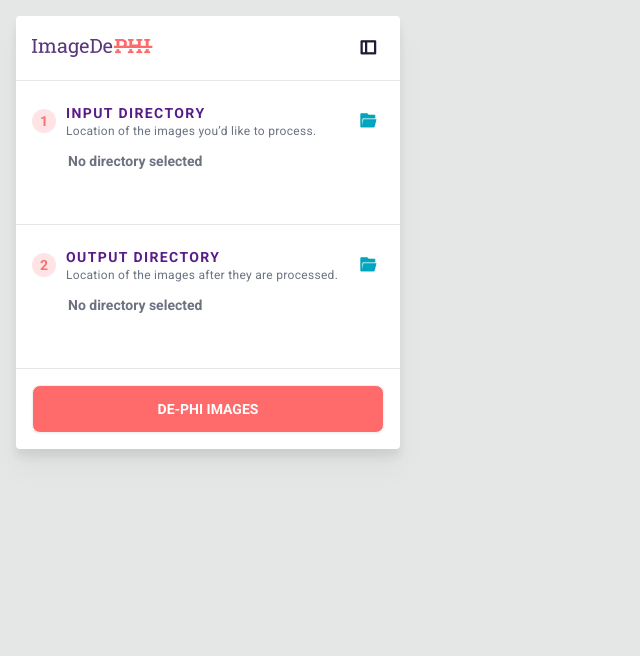
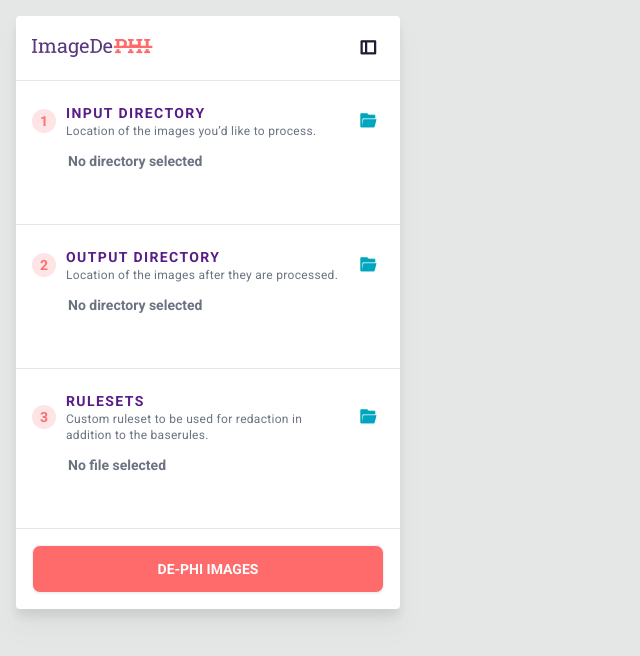
Before and after one commit to DigitalSlideArchive/ImageDePHI, a Vue app in the folder client/: page / in a window 1280 px wide. Shown: the top 656 px of the page, without its empty margins (0-640 px from the left). Built offline with nearby package versions, Linux system fonts and the light colour scheme; no server answers.

Commit message:
Add ruleset menu step to UI

```diff
--- a/client/src/HomePage.vue
+++ b/client/src/HomePage.vue
@@ -11,6 +11,7 @@ import ImageDataDisplay from "./components/ImageDataDisplay.vue";
 
 const inputModal = ref(null);
 const outputModal = ref(null);
+const rulesetModal = ref(null);
 const redactionModal = ref();
 const redacting = ref(false);
 const redactionComplete = ref(false);
@@ -39,6 +40,9 @@ ws.onmessage = (event) => {
 };
 
 const redact_images = async () => {
+  if (!selectedDirectories.value.inputDirectory || !selectedDirectories.value.outputDirectory) {
+    return;
+  }
   showImageTable.value = false;
   redacting.value = true;
   redactionModal.value.showModal();
@@ -89,6 +93,12 @@ const redact_images = async () => {
             help-text="Location of the images after they are processed."
             :output-modal="outputModal || undefined"
           />
+          <MenuSteps
+            :step-number="3"
+            step-title="Rulesets"
+            help-text="Custom ruleset to be used for redaction in addition to the baserules."
+            :ruleset-modal="rulesetModal || undefined"
+          />
           <FileBrowser
             ref="inputModal"
             :modal-id="'inputDirectory'"
@@ -100,11 +110,16 @@ const redact_images = async () => {
             :modal-id="'outputDirectory'"
             :title="'Output Directory'"
           />
+          <FileBrowser
+            ref="rulesetModal"
+            :modal-id="'rulesetDirectory'"
+            :title="'Ruleset Directory'"
+            />
           <div class="p-4 w-full">
             <button
               type="submit"
-              class="btn btn-block bg-accent text-white uppercase rounded-lg"
-              :disabled="redacting"
+              :class="`${!selectedDirectories.inputDirectory || !selectedDirectories.outputDirectory ? 'btn btn-block bg-accent text-white uppercase rounded-lg tooltip' : 'btn btn-block bg-accent text-white uppercase rounded-lg'}`"
+              data-tip="Please select input and output directories"
               @click="redact_images()"
             >
               De-phi Images
--- a/client/src/components/FileBrowser.vue
+++ b/client/src/components/FileBrowser.vue
@@ -25,6 +25,7 @@ const directoryData: Ref<DirectoryData> = ref({
   ancestors: [],
   children: [],
   childrenImages: [],
+  childrenYaml: [],
 });
 
 const updateDirectories = async (currentDirectory?: string) => {
@@ -33,6 +34,7 @@ const updateDirectories = async (currentDirectory?: string) => {
     ...data,
     children: data.child_directories,
     childrenImages: data.child_images,
+    childrenYaml: data.child_yaml_files,
   };
 };
 updateDirectories();
@@ -47,6 +49,11 @@ const updateSelectedDirectories = (path: string) => {
 const updateTableData = () => {
  useRedactionPlan.updateImageData(selectedDirectories.value.inputDirectory, 50, 0, false);
 };
+
+// TODO:
+// - When input directory is selected, check for ruleset
+// - When ruleset directory is selected, check for input directory
+// - Run redaction plan accordingly for both scenarios
 
 </script>
 
@@ -124,6 +131,9 @@ const updateTableData = () => {
           </li>
         </ul>
         <ul class="pl-2">
+          <template
+            v-if="modalId !== 'rulesetDirectory'"
+          >
           <li
             v-for="child_image in directoryData.childrenImages.slice(0, 10)"
             :key="child_image.path"
@@ -135,6 +145,20 @@ const updateTableData = () => {
           <li v-if="directoryData.childrenImages.length > 10" class="italic">
             {{ directoryData.childrenImages.length - 10 }} More Images
           </li>
+        </template>
+          <template
+            v-if="modalId === 'rulesetDirectory'"
+          >
+          <li
+            v-for="ruleset in directoryData.childrenYaml"
+            :key="ruleset.path"
+            class="hover:bg-base-300 cursor-default py-0.5"
+            @click="updateSelectedDirectories(ruleset.path)"
+          >
+            <i class="ri-file-text-line text-neutral"></i>
+            {{ ruleset.name }}
+          </li>
+        </template>
         </ul>
       </div>
     </div>
--- a/client/src/components/MenuSteps.vue
+++ b/client/src/components/MenuSteps.vue
@@ -21,12 +21,18 @@ const props = defineProps({
     type: Object,
     default: null,
   },
+  rulesetModal: {
+    type: Object,
+    default: null,
+  },
 });
 
 const openModal = () => {
-  props.stepTitle == "Input Directory"
+  props.stepTitle.includes("Input")
     ? props.inputModal.modal.showModal()
-    : props.outputModal.modal.showModal();
+    : props.stepTitle.includes("Output")
+    ? props.outputModal.modal.showModal()
+    : props.rulesetModal.modal.showModal();
 };
 </script>
 
@@ -82,10 +88,18 @@ const openModal = () => {
         {{ selectedDirectories.outputDirectory }}
       </div>
       <div
+        v-else-if="
+          stepTitle?.includes('Ruleset') && selectedDirectories.rulesetDirectory
+        "
+        class="text-left text-gray-500 text-[14px] font-bold break-all pl-8"
+      >
+        {{ selectedDirectories.rulesetDirectory }}
+      </div>
+      <div
         v-else
         class="text-left text-gray-500 text-[14px] font-bold break-all pl-8"
       >
-        No directory selected
+        {{ rulesetModal ?  'No file selected' : 'No directory selected' }}
       </div>
     </div>
   </div>
--- a/client/src/store/directoryStore.ts
+++ b/client/src/store/directoryStore.ts
@@ -4,4 +4,5 @@ import { SelectedDirectories } from "./types";
 export const selectedDirectories: Ref<SelectedDirectories> = ref({
   inputDirectory: "",
   outputDirectory: "",
+  rulesetDirectory: "",
 });
--- a/client/src/store/types.ts
+++ b/client/src/store/types.ts
@@ -3,6 +3,7 @@ export type DirectoryData = {
   ancestors: Path[];
   children: Path[];
   childrenImages: Path[];
+  childrenYaml: Path[];
 };
 
 export type imagePlanResponse = {
```
